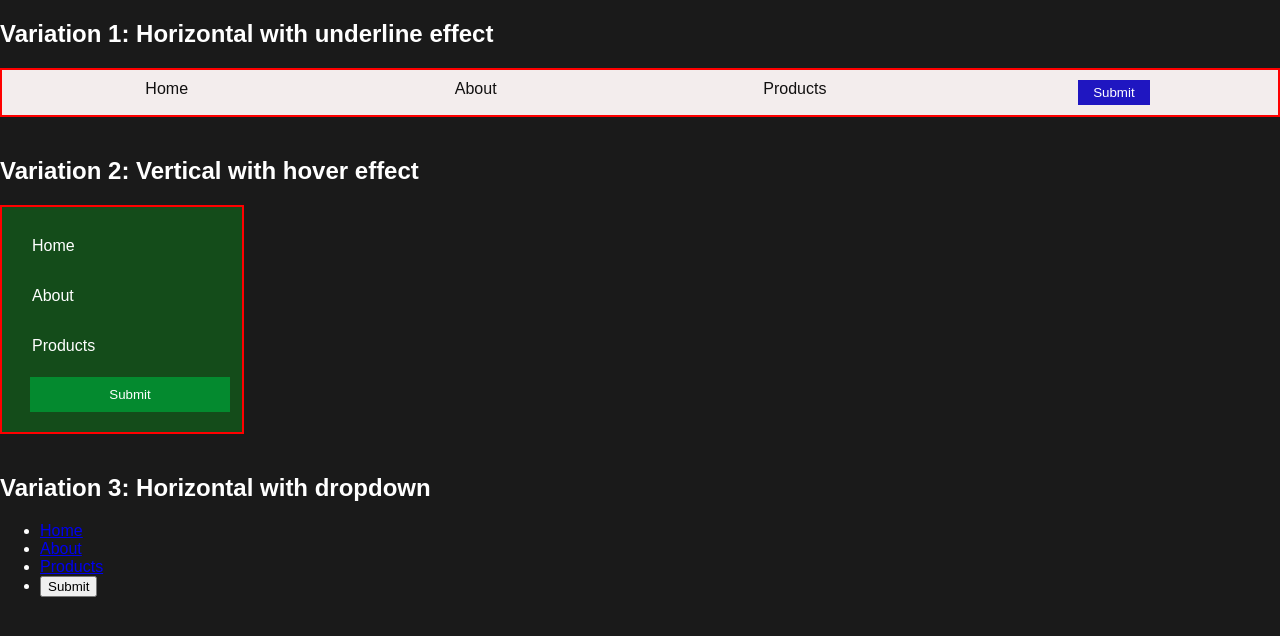
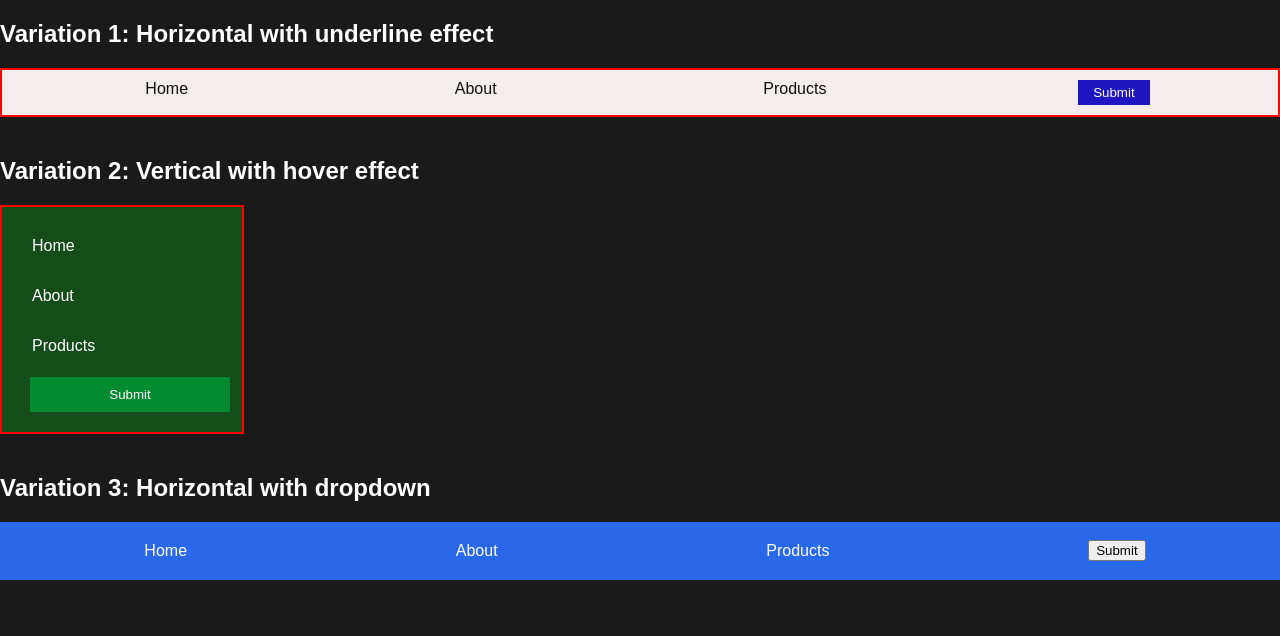
Before and after one commit to kunjzk/css, a plain HTML site: page navbar/navbar.html in a window 1280 px wide. Drawn offline with Linux system fonts and the light colour scheme.

Commit message:
dropdown menu

```diff
--- a/navbar/navbar.html
+++ b/navbar/navbar.html
@@ -108,6 +108,38 @@
         background-color: #1f16c1;
         border: 1px solid white;
       }
+
+      .nav3 {
+        background-color: #2969e9;
+        padding: 10px;
+      }
+
+      .nav3 ul {
+        list-style-type: none;
+        padding: 0;
+        margin: 0;
+        display: flex;
+        justify-content: space-around;
+        align-items: center;
+      }
+
+      .nav3 a {
+        text-decoration: none;
+        display: block;
+        color: #fff;
+        padding: 10px;
+      }
+
+      .nav3 .dropdown-content {
+        display: none;
+      }
+
+      .nav3 .dropdown:hover .dropdown-content {
+        display: block;
+        position: absolute;
+        background-color: #3b3b3b;
+        min-width: 150px;
+      }
     </style>
   </head>
   <body>
@@ -138,9 +170,16 @@
       <nav class="nav3">
         <ul>
           <li><a href="#">Home</a></li>
-          <li><a href="#">About</a></li>
+          <li class="dropdown">
+            <a href="#">About</a>
+            <div class="dropdown-content">
+              <a href="#">Story</a>
+              <a href="#">Team</a>
+              <a href="#">Contact</a>
+            </div>
+          </li>
           <li><a href="#">Products</a></li>
-          <li><button>Submit</button></li>
+          <li><button class="login-btn">Submit</button></li>
         </ul>
       </nav>
     </div>
```
